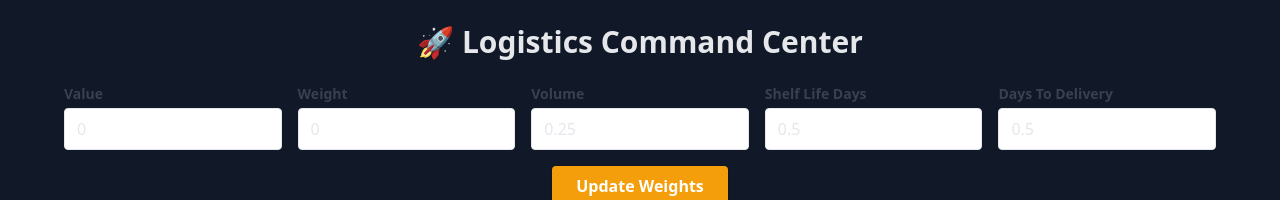
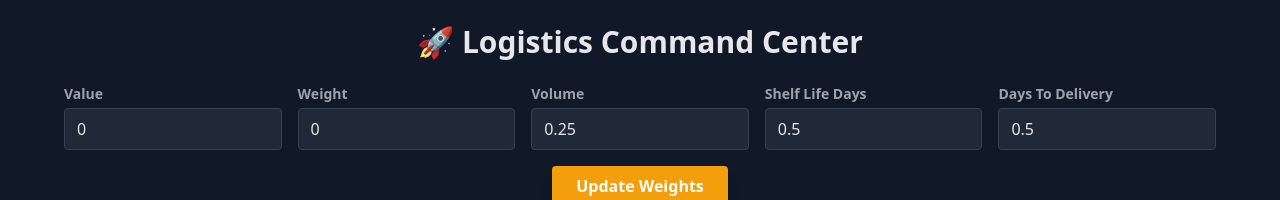
Before and after one commit to shubhamilluminatigroup-pixel/Shipment_load_Maker, a React (Create React App) app in the folder frontend/: page / in a window 1280 px wide. Shown: the top 200 px of the page. Built offline with nearby package versions, Linux system fonts and the light colour scheme; no server answers.

Commit message:
Update WeightConfig.js

```diff
--- a/frontend/src/components/WeightConfig.js
+++ b/frontend/src/components/WeightConfig.js
@@ -8,7 +8,7 @@ const WeightConfig = ({ weights, handleInputChange, updateWeights }) => {
       <div className="grid grid-cols-2 md:grid-cols-5 gap-4 mb-4">
         {fields.map((field) => (
           <div key={field}>
-            <label className="block text-sm font-semibold text-gray-700 mb-1 capitalize">
+            <label className="block text-sm font-semibold text-gray-400 mb-1 capitalize">
               {field.replace(/_/g, " ")}
             </label>
             <input
@@ -19,7 +19,7 @@ const WeightConfig = ({ weights, handleInputChange, updateWeights }) => {
               name={field}
               value={weights[field]}
               onChange={handleInputChange}
-              className="w-full border rounded px-3 py-2 focus:outline-none focus:ring focus:border-blue-300"
+              className="w-full border border-gray-700 bg-gray-800 text-gray-200 rounded px-3 py-2 focus:outline-none focus:ring focus:ring-cyan-500 focus:border-cyan-500 transition duration-300"
             />
           </div>
         ))}
@@ -27,7 +27,7 @@ const WeightConfig = ({ weights, handleInputChange, updateWeights }) => {
       <div className="flex justify-center mb-6">
         <button
           onClick={updateWeights}
-          className="bg-yellow-500 hover:bg-yellow-600 text-white font-semibold px-6 py-2 rounded shadow"
+          className="bg-yellow-500 hover:bg-yellow-600 text-white font-semibold px-6 py-2 rounded shadow-lg transition duration-300 hover:scale-105 transform focus:outline-none focus:ring focus:ring-yellow-500 focus:ring-opacity-50"
         >
           Update Weights
         </button>
```
